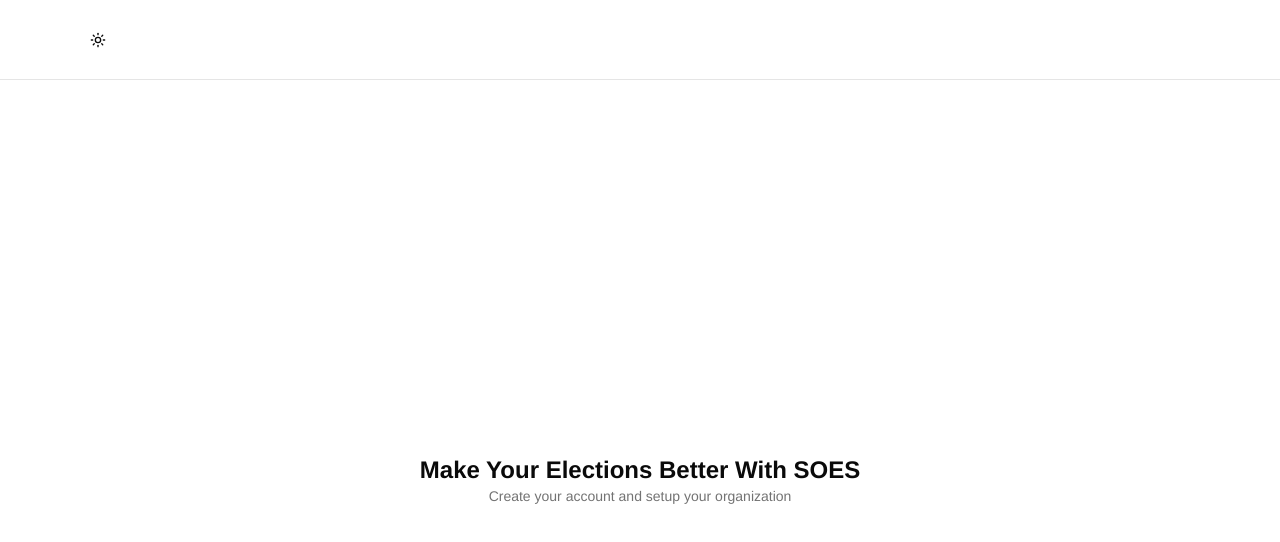
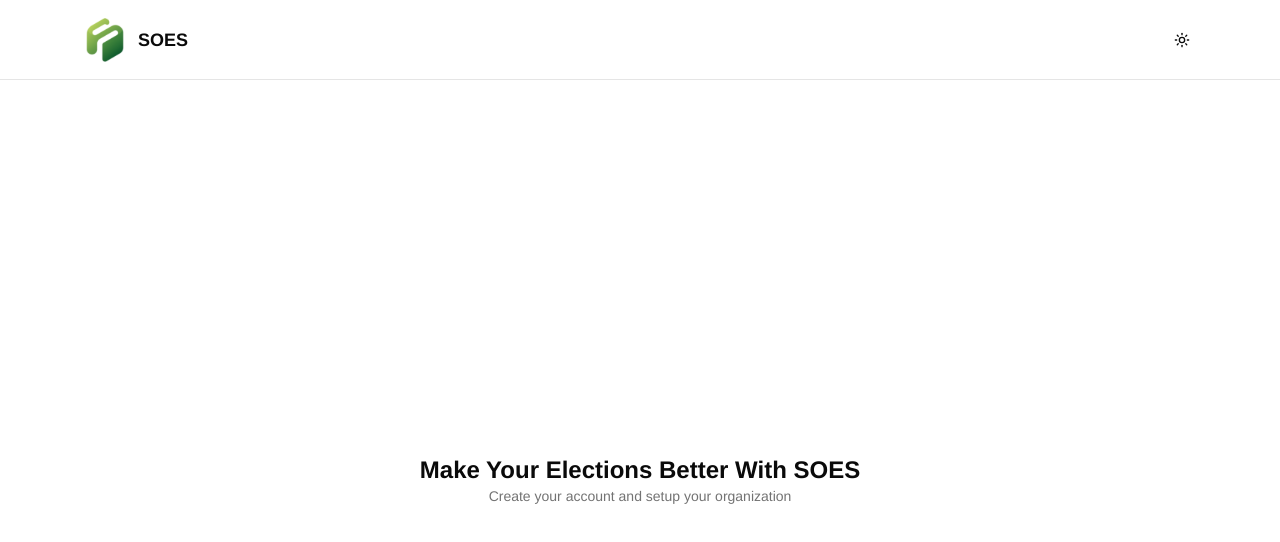
Before and after one commit to CSci-153-Web-Systems-and-Technologies/batch-2025-soes-web, a Next.js app: page /signup in a window 1280 px wide. Shown: the top 542 px of the page. Built offline with nearby package versions, Linux system fonts and the light colour scheme.

Commit message:
Added logo to header for cleaner look

```diff
--- a/app/(auth)/_components/Header.tsx
+++ b/app/(auth)/_components/Header.tsx
@@ -1,15 +1,23 @@
 import { ModeToggle } from "@/components/ModeToggle";
 import React from "react";
+import Image from "next/image";
+import logo from "@/public/logo.svg";
+import { redirect } from "next/navigation";
 
 const LoginHeader = () => {
   return (
-    <header
-      className={`
-        w-full h-20 px-4 sm:px-8 md:px-20 py-4 border-b sticky top-0 z-50
-      `}
-    >
+    <header className="w-full h-20 px-4 sm:px-8 md:px-20 py-5 border-b sticky top-0 z-50 ">
       <div className="flex justify-between items-center h-full">
-        <div className=" flex items-center">
+        <div className="flex items-center gap-2">
+          <Image src={logo} height={50} width={50} alt="logo" />
+          <h1
+            className="text-foreground text-lg font-bold"
+            onClick={() => redirect("/")}
+          >
+            SOES
+          </h1>
+        </div>
+        <div className="items-center ">
           <ModeToggle />
         </div>
       </div>
```
